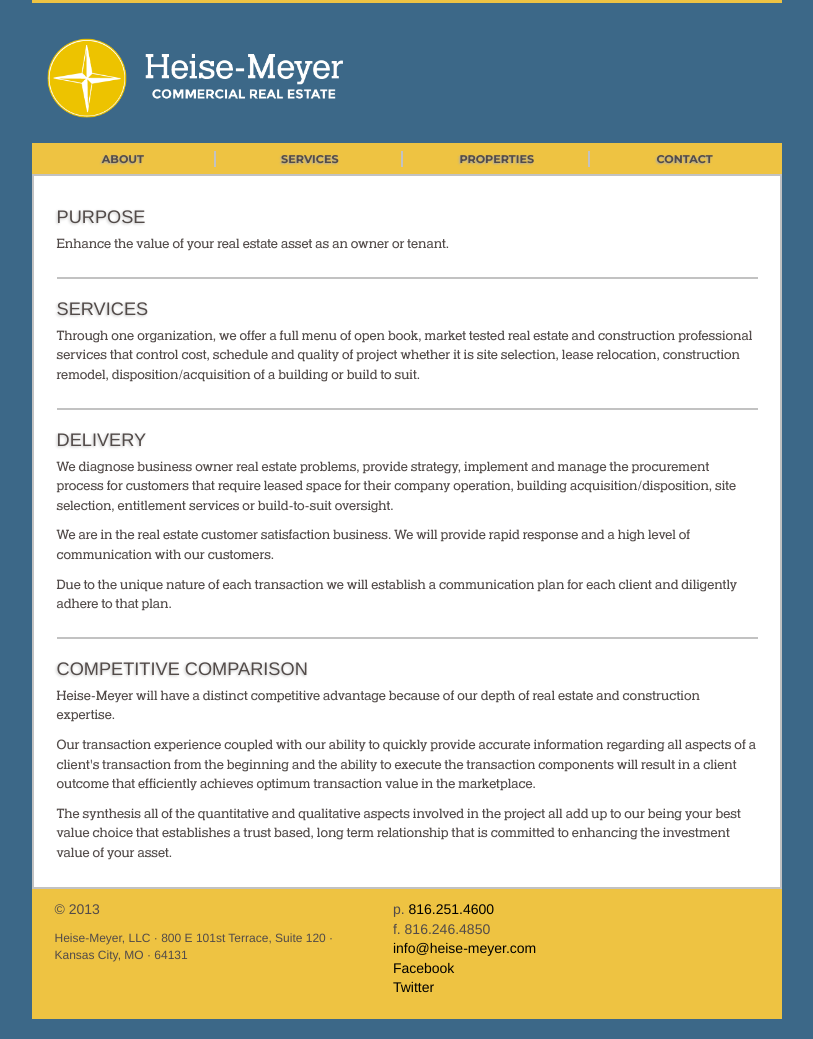
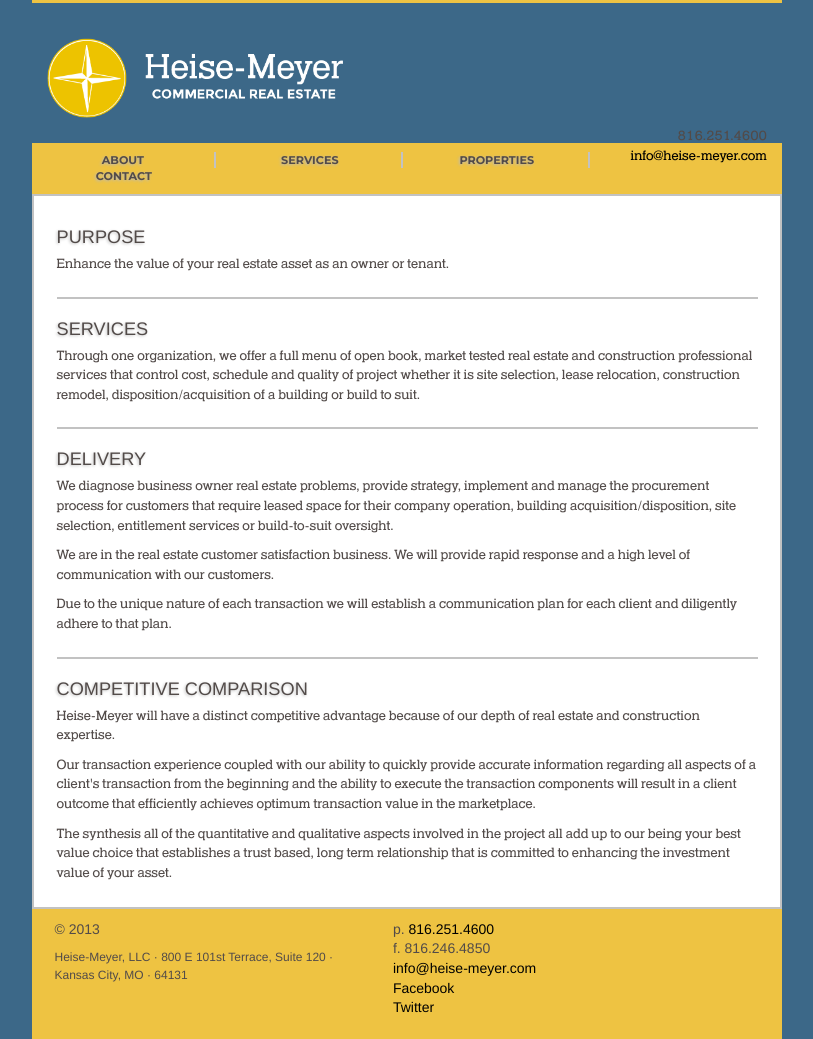
Before and after one commit to jiko/heisemeyer, a Jekyll site: the page built from index.html, in a window 1280 px wide. Shown: the whole page, without its empty margins (233-1046 px from the left). Built offline with Jekyll 4.4.1, drawn with Linux system fonts in a browser that asks for light colours.

Commit message:
Header Info
Most crucial contact info displayed to right of header.

```diff
--- a/_layouts/default.html
+++ b/_layouts/default.html
@@ -18,6 +18,7 @@
           <div class="site">
             <header>
               <h1 class="title"><a href="{{ site.baseurl }}/"><img src="{{ site.baseurl }}/img/logo-white.png" height="80px"></a></h1>
+            	<div id="headerinfo">816.251.4600<br/><a href="mailto:info@heise-meyer.com">info@heise-meyer.com</a></div>
             </header>
             <nav>
             	<ul>
--- a/css/main.css
+++ b/css/main.css
@@ -84,6 +84,9 @@
 	border-top: 3px solid #EEC343;}
 header h1 {
 	color: #ffffff;}
+#headerinfo {
+	float: right;
+	text-align: right;}
 
 nav{
 	font-family: 'Montserrat', Arial, sans-serif;
@@ -93,10 +96,10 @@
 	color: #524B49;
 	background-color: #EEC342;
 	height: auto;
-	text-shadow: -1px 1px 2px #a9a9a9;}
+	text-shadow: -1px 1px 3px #b9b9b9;}
 nav ul {
 	margin: 0px;
-	padding: 1% 0px;}
+	padding: 1.25% 0px;}
 nav li {
 	display: inline-block;
 	width: 24.5%;
```
